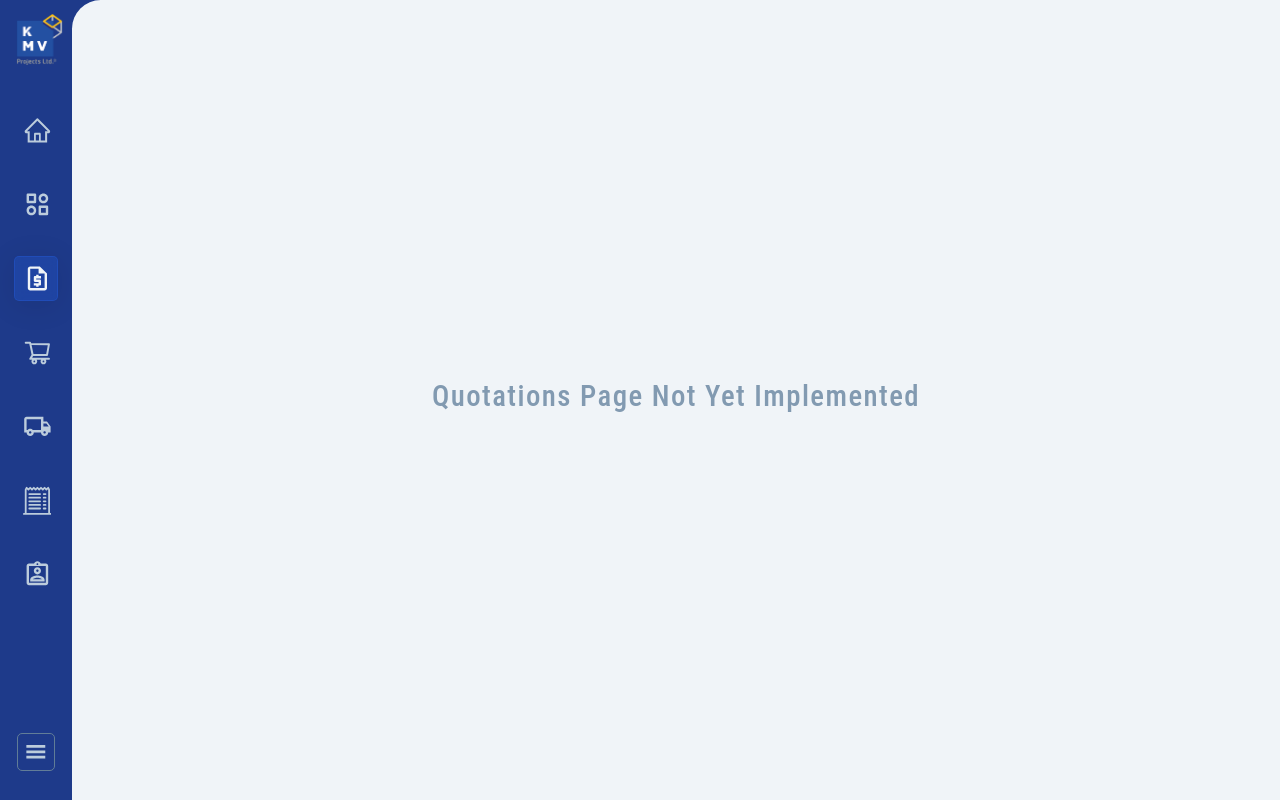
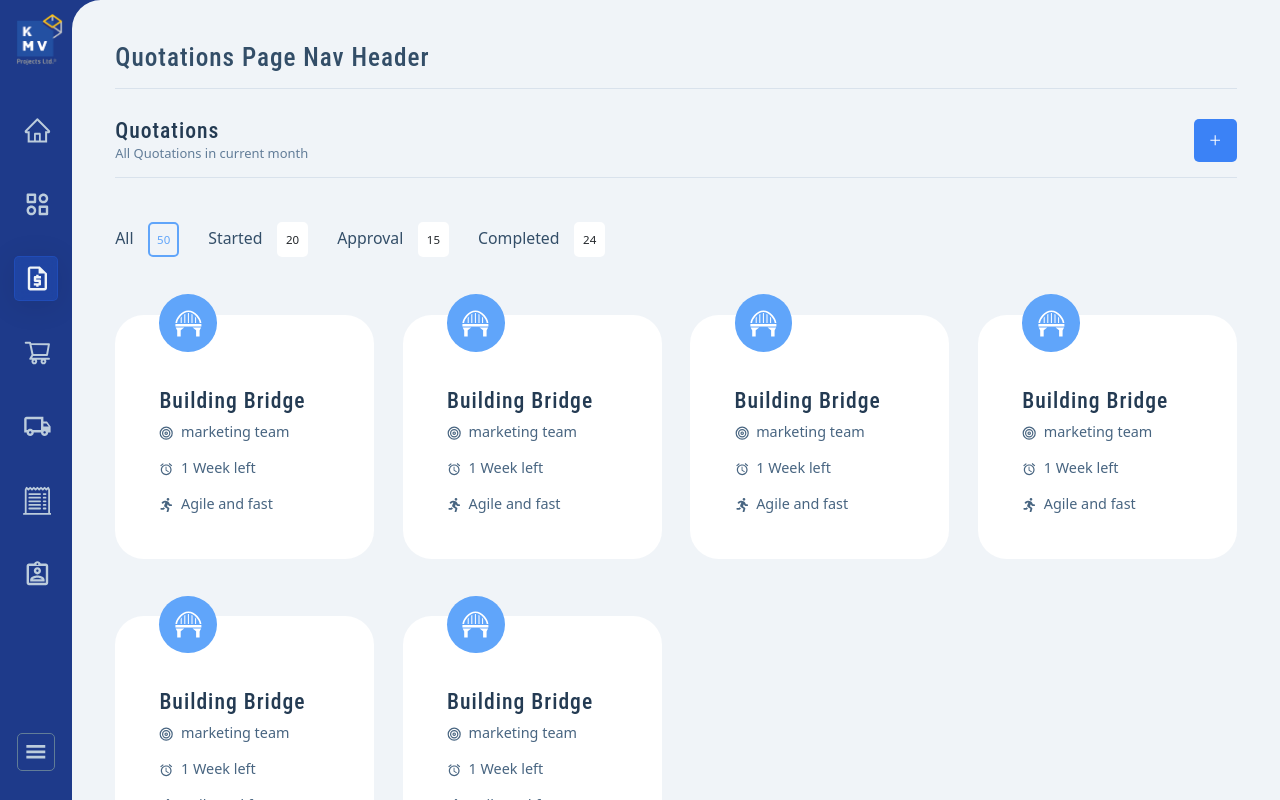
Before and after one commit to PiersoftDev/converse-portal, a React (Create React App) app: page /quotations in a window 1280 px wide. Built offline with nearby package versions, Linux system fonts and the light colour scheme; sample sign-in values are in the browser's storage.

Commit message:
Quotations page layout added

```diff
--- a/src/components/projectPage/ProjectTabsComponent.js
+++ b/src/components/projectPage/ProjectTabsComponent.js
@@ -21,41 +21,47 @@ const ProjectTabsComponent = () => {
             Items
           </Tab>
           <Tab selectedClassName="selected-tab" className="tab">
-            Documents
+            Criteria
           </Tab>
           <Tab selectedClassName="selected-tab" className="tab">
-            Reports
+            Bidders
           </Tab>
           <Tab selectedClassName="selected-tab" className="tab">
-            Compliance
+            Price Comparisons
           </Tab>
           <Tab selectedClassName="selected-tab" className="tab">
-            Members
+            Negotiations
           </Tab>
           <Tab selectedClassName="selected-tab" className="tab">
-            Settings
+            Approvals
+          </Tab>
+          <Tab selectedClassName="selected-tab" className="tab">
+            Conversion Details
           </Tab>
         </TabList>
         <TabPanel className="tab-panel">
           <h4>Overview</h4>
         </TabPanel>
-        <TabPanel className="tab-panel">
+        <TabPanel>
           <ItemsComponent />
         </TabPanel>
         <TabPanel className="tab-panel">
-          <h4>Iteme componsent</h4>
+          <h4>Criteria</h4>
         </TabPanel>
         <TabPanel className="tab-panel">
-          <h4>Reports</h4>
+          <h4>Bidders</h4>
         </TabPanel>
         <TabPanel className="tab-panel">
-          <h4>Compliance</h4>
+          <h4>Price Comparisons</h4>
         </TabPanel>
         <TabPanel className="tab-panel">
-          <h4>Members</h4>
+          <h4>Negotiations</h4>
         </TabPanel>
         <TabPanel className="tab-panel">
-          <h4>Settings</h4>
+          <h4>Approvals</h4>
+        </TabPanel>
+        <TabPanel className="tab-panel">
+          <h4>Conversion Details</h4>
         </TabPanel>
       </Tabs>
     </Wrapper>
@@ -84,18 +90,16 @@ const Wrapper = styled.div`
     color: var(--primary-500);
     border-bottom: 2px solid var(--primary-500);
   }
-  .header {
-    margin-bottom: 0;
-    color: var(--primary-700);
-  }
-  .sub-header {
-    color: var(--grey-400);
-    font-size: 0.9rem;
-  }
 
   .tab {
     color: var(--grey-400);
     font-weight: 600;
     padding-bottom: 1rem;
   }
+
+  .tab-panel h4 {
+    text-align: center;
+    color: var(--grey-600);
+    margin-top: 5rem;
+  }
 `
--- a/src/index.css
+++ b/src/index.css
@@ -356,3 +356,143 @@ input:focus {
     --progress-value: 67;
   }
 }
+
+/* ********************* */
+/* Quotations page */
+/* *********************** */
+
+.header {
+  padding: 1rem 0;
+  border-bottom: 1px solid var(--grey-100);
+  margin-bottom: 1rem;
+  color: var(--grey-700);
+}
+
+.content-header {
+  padding: 1rem 0;
+  margin-bottom: 2rem;
+  border-bottom: 1px solid var(--grey-100);
+  display: flex;
+  justify-content: space-between;
+  align-items: center;
+}
+
+.left-wrapper h4 {
+  margin-bottom: 0;
+  color: var(--grey-800);
+}
+
+.left-wrapper p {
+  margin-bottom: 0;
+  color: var(--grey-500);
+  font-size: 0.9rem;
+}
+
+.add-card {
+  background-color: var(--primary-500);
+  display: grid;
+  place-items: center;
+  padding: 1rem;
+  border-radius: 5px;
+  color: var(--white);
+  transition: var(--transition);
+}
+
+.add-card:hover {
+  transform: scale(1.05);
+  background-color: var(--primary-600);
+}
+
+.filters {
+  display: flex;
+  gap: 2rem;
+  align-items: center;
+  padding: 1rem 0;
+  padding-bottom: 4rem;
+}
+
+.filter {
+  display: flex;
+  gap: 1rem;
+  align-items: center;
+  cursor: pointer;
+}
+
+.filter p {
+  color: var(--grey-700);
+  font-weight: 500;
+  font-size: 1.1rem;
+  margin-bottom: 0;
+}
+
+.filter span {
+  background-color: var(--white);
+  display: grid;
+  place-items: center;
+  padding: 0.5rem;
+  border-radius: 5px;
+  font-size: 0.8rem;
+  font-weight: 500;
+  border: 2px solid transparent;
+}
+
+.selected span {
+  border: 2px solid var(--primary-400);
+  color: var(--primary-400);
+  background-color: var(--grey-50);
+}
+
+.filter span:hover {
+  border: 2px solid var(--primary-400);
+  color: var(--primary-400);
+  background-color: var(--grey-50);
+}
+
+.cards-container {
+  display: grid;
+  grid-template-columns: repeat(auto-fill, minmax(250px, 1fr));
+  gap: 4rem 2rem;
+}
+
+.quote-card {
+  position: relative;
+  border-radius: 2rem;
+  padding: 2rem 3rem;
+  background-color: var(--white);
+  padding-top: 5rem;
+  transition: var(--transition);
+  border: 1px solid transparent;
+}
+
+.quote-card h4 {
+  color: var(--grey-800);
+}
+
+.quote-card:hover {
+  border: 1px solid var(--grey-200);
+  transform: scale(1.05);
+}
+
+.icon {
+  position: absolute;
+  top: -1.5rem;
+  font-size: 2rem;
+  display: grid;
+  place-items: center;
+  background-color: var(--primary-400);
+  color: var(--white);
+  border-radius: 50%;
+  padding: 1rem;
+}
+
+.sub-content {
+  display: flex;
+  gap: 0.5rem;
+  align-items: center;
+  color: var(--grey-600);
+  margin-bottom: 1rem;
+}
+
+.sub-content p {
+  margin-bottom: 0;
+}
--- a/src/pages/dashboard/Quotations.js
+++ b/src/pages/dashboard/Quotations.js
@@ -1,6 +1,13 @@
 import styled from 'styled-components'
 import { useState } from 'react'
 import { Navigate } from 'react-router-dom'
+import { AiOutlinePlus } from 'react-icons/ai'
+import { CiMobile4 } from 'react-icons/ci'
+import { ImMobile } from 'react-icons/im'
+import { FiTarget } from 'react-icons/fi'
+import { MdAccessAlarms } from 'react-icons/md'
+import { FaRunning } from 'react-icons/fa'
+import { GiArchBridge } from 'react-icons/gi'
 
 const Quotations = () => {
   const [authenticated, setAuthenticated] = useState(
@@ -11,8 +18,196 @@ const Quotations = () => {
     return <Navigate to="/login" />
   }
   return (
-    <Wrapper>
-      <h2>Quotations page not yet implemented</h2>
+    <Wrapper className="quotations-page">
+      <h3 className="header">Quotations page nav header</h3>
+
+      <div className="content-header">
+        <div className="left-wrapper">
+          <h4>Quotations</h4>
+          <p>All Quotations in current month</p>
+        </div>
+        <span className="add-card">
+          <AiOutlinePlus />
+        </span>
+      </div>
+
+      <div className="filters">
+        <div className="filter selected">
+          <p>All</p>
+          <span>50</span>
+        </div>
+        <div className="filter">
+          <p>Started</p>
+          <span>20</span>
+        </div>
+        <div className="filter">
+          <p>Approval</p>
+          <span>15</span>
+        </div>
+        <div className="filter">
+          <p>Completed</p>
+          <span>24</span>
+        </div>
+      </div>
+
+      <div className="cards-container">
+        <div className="quote-card">
+          <span className="icon">
+            <GiArchBridge />
+          </span>
+          <h4>Building Bridge</h4>
+          <div className="sub-content">
+            <span>
+              <FiTarget />
+            </span>
+            <p>marketing team</p>
+          </div>
+
+          <div className="sub-content">
+            <span>
+              <MdAccessAlarms />
+            </span>
+            <p>1 Week left</p>
+          </div>
+
+          <div className="sub-content">
+            <span>
+              <FaRunning />
+            </span>
+            <p>Agile and fast</p>
+          </div>
+        </div>
+        <div className="quote-card">
+          <span className="icon">
+            <GiArchBridge />
+          </span>
+          <h4>Building Bridge</h4>
+          <div className="sub-content">
+            <span>
+              <FiTarget />
+            </span>
+            <p>marketing team</p>
+          </div>
+
+          <div className="sub-content">
+            <span>
+              <MdAccessAlarms />
+            </span>
+            <p>1 Week left</p>
+          </div>
+
+          <div className="sub-content">
+            <span>
+              <FaRunning />
+            </span>
+            <p>Agile and fast</p>
+          </div>
+        </div>
+        <div className="quote-card">
+          <span className="icon">
+            <GiArchBridge />
+          </span>
+          <h4>Building Bridge</h4>
+          <div className="sub-content">
+            <span>
+              <FiTarget />
+            </span>
+            <p>marketing team</p>
+          </div>
+
+          <div className="sub-content">
+            <span>
+              <MdAccessAlarms />
+            </span>
+            <p>1 Week left</p>
+          </div>
+
+          <div className="sub-content">
+            <span>
+              <FaRunning />
+            </span>
+            <p>Agile and fast</p>
+          </div>
+        </div>
+        <div className="quote-card">
+          <span className="icon">
+            <GiArchBridge />
+          </span>
+          <h4>Building Bridge</h4>
+          <div className="sub-content">
+            <span>
+              <FiTarget />
+            </span>
+            <p>marketing team</p>
+          </div>
+
+          <div className="sub-content">
+            <span>
+              <MdAccessAlarms />
+            </span>
+            <p>1 Week left</p>
+          </div>
+
+          <div className="sub-content">
+            <span>
+              <FaRunning />
+            </span>
+            <p>Agile and fast</p>
+          </div>
+        </div>
+        <div className="quote-card">
+          <span className="icon">
+            <GiArchBridge />
+          </span>
+          <h4>Building Bridge</h4>
+          <div className="sub-content">
+            <span>
+              <FiTarget />
+            </span>
+            <p>marketing team</p>
+          </div>
+
+          <div className="sub-content">
+            <span>
+              <MdAccessAlarms />
+            </span>
+            <p>1 Week left</p>
+          </div>
+
+          <div className="sub-content">
+            <span>
+              <FaRunning />
+            </span>
+            <p>Agile and fast</p>
+          </div>
+        </div>
+        <div className="quote-card">
+          <span className="icon">
+            <GiArchBridge />
+          </span>
+          <h4>Building Bridge</h4>
+          <div className="sub-content">
+            <span>
+              <FiTarget />
+            </span>
+            <p>marketing team</p>
+          </div>
+
+          <div className="sub-content">
+            <span>
+              <MdAccessAlarms />
+            </span>
+            <p>1 Week left</p>
+          </div>
+
+          <div className="sub-content">
+            <span>
+              <FaRunning />
+            </span>
+            <p>Agile and fast</p>
+          </div>
+        </div>
+      </div>
     </Wrapper>
   )
 }
@@ -21,14 +216,8 @@ export default Quotations
 const Wrapper = styled.div`
   background-color: var(--grey-50);
   border-top-left-radius: 2rem;
-  padding: 2rem;
+  padding: 2rem 3rem;
   width: 100%;
   height: 100%;
-  display: grid;
-  place-items: center;
-  color: var(--grey-400);
-
-  h2 {
-    letter-spacing: 0.1rem;
-  }
+  overflow: scroll;
 `
```
